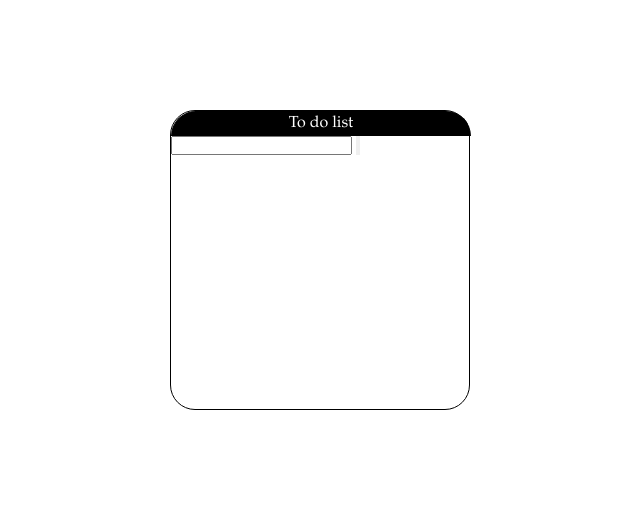
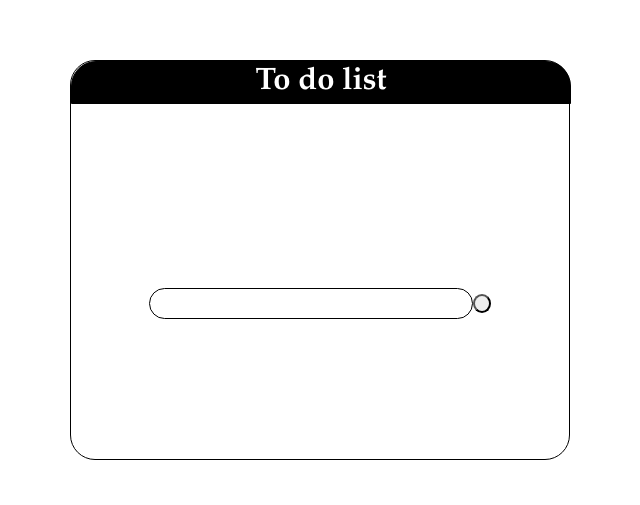
Before and after one commit to hsnmhrrmli/todol, a plain HTML site: page index.html in a window 1280 px wide. Shown: the part 140-645 px from the top of the page, without its empty margins (320-960 px from the left). Drawn offline with Linux system fonts and the light colour scheme.

Commit message:
mainStr nd tp

```diff
--- a/scss/style.scss
+++ b/scss/style.scss
@@ -16,9 +16,10 @@ $colors: (
     "text": white,
 );
 $fonts:(
-    "bold":900,
+    "bold":700,
     "mid":500,
-    "fontSizeLi":15px,
+    "fontSizeLi":25px,
+    "fontSizeH":31px,
     "fontFamily":'garamond'
 );
 
@@ -30,16 +31,33 @@ body{
 .main{
     @include border;
     font-family: map-get($fonts , fontFamily );
-    width: 300px;
-    height: 300px;
+    width: 500px;
+    height: 400px;
 }
 .top{
     @include border;
     border-bottom-left-radius:0;
     border-bottom-right-radius:0;
     background-color: map-get($colors, heading);
-    width: 300px;
-    height: 25px;
+    width: 500px;
+    height: 43px;
+    font-size: map-get($fonts, fontSizeH );
+    font-weight: map-get($fonts, bold );
     color: map-get($colors , text );
     @include flex;
 }
+.list-part{
+    @include flex;
+    height: 100%;
+    #text{
+        border-radius: 8px;
+        @include border;
+        outline: none;
+        font-size: map-get($fonts , fontSizeLi );
+    }
+    #close{
+        border-radius: 50%;
+        width: 18px;
+        outline:none;
+    }
+}
```
Also changed, not shown: css/style.css, 1 other file.
